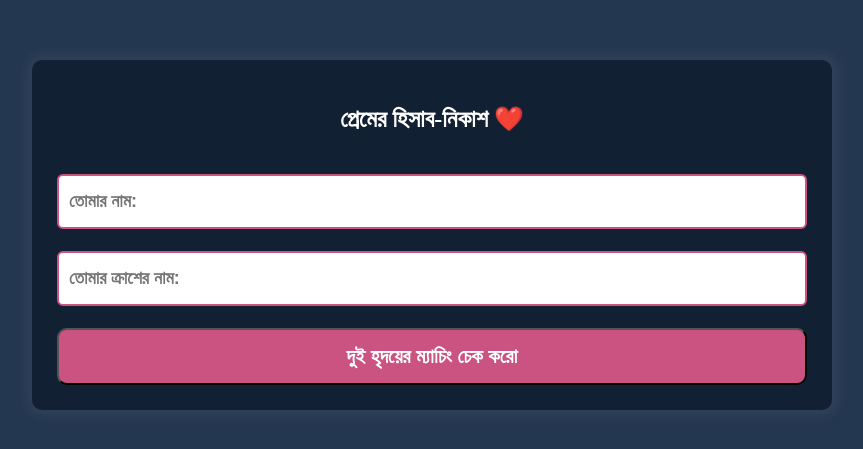
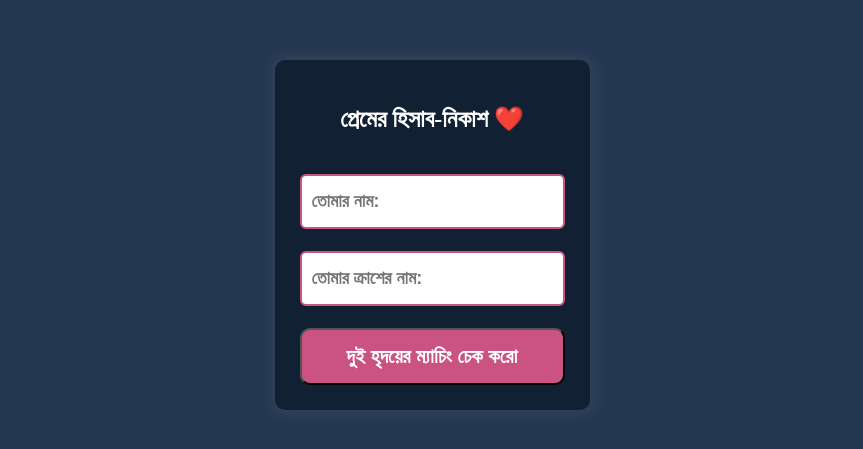
Before and after one commit to hero-tufayel/LoveCalculator, a plain HTML site: page index.html in a window 1280 px wide. Shown: the part 173-622 px from the top of the page, without its empty margins (208-1071 px from the left). Drawn offline with Linux system fonts and the light colour scheme.

Commit message:
second commit

```diff
--- a/style.css
+++ b/style.css
@@ -11,7 +11,7 @@ body{
     padding: 25px;
     box-shadow: 1px 0px 13px 6px rgba(255 255 255 / 6%);
     border-radius: 10px;
-    min-width: 750px;
+    min-width: 70px;
     color: white;
     text-align: center;
 
```
